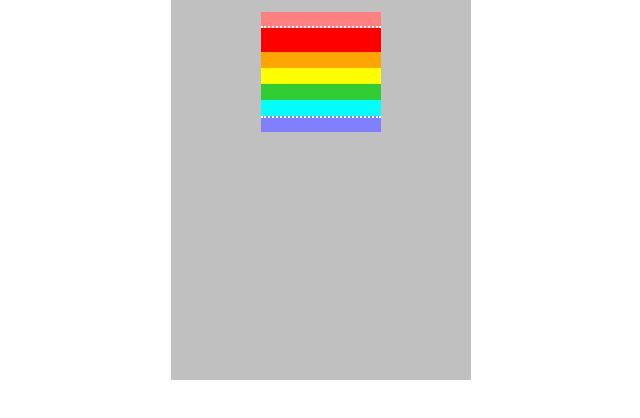
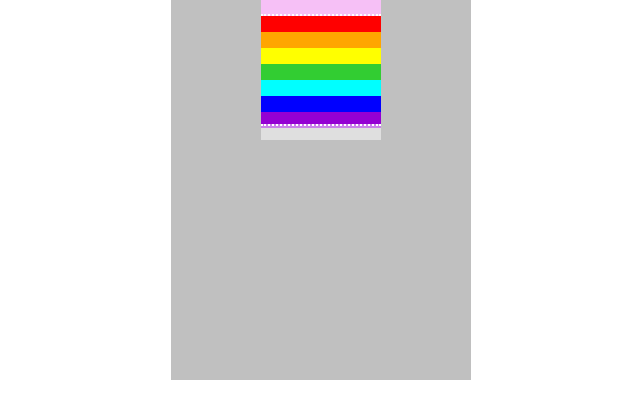
Before and after one commit to igor-colyaskin/zoomer, a website built with webpack: page src/template.html in a window 1280 px wide. Shown: the whole page, without its empty margins (319-959 px from the left). Built offline with nearby package versions, Linux system fonts and the light colour scheme.

Commit message:
for-zoomer: apply store

```diff
--- a/src/js/bll/onScrollMouseEnter.js
+++ b/src/js/bll/onScrollMouseEnter.js
@@ -1,14 +1,17 @@
-export const onScrollUpMouseEnter = ()=>{
+export const onScrollTopMouseEnter = ()=>{
     const container = document.querySelector('.container')
     const coordinatesContainer = container.getBoundingClientRect()
 
-    container.style.top = `${coordinatesContainer.y + 4}px`
+    container.style.top = `${coordinatesContainer.y + 16}px`
 
-    console.log(coordinatesContainer.x, coordinatesContainer.y)
+    console.log(coordinatesContainer.y)
     // const window = document.querySelector('.window')
     // const coordinatesWindow = window.getBoundingClientRect()
     // console.log(coordinatesWindow.x, coordinatesWindow.y)
 }
-export const onScrollDownMouseEnter = ()=>{
-    console.log('down scroll')
+export const onScrollBottomMouseEnter = ()=>{
+    const container = document.querySelector('.container')
+    const coordinatesContainer = container.getBoundingClientRect()
+
+    container.style.top = `${coordinatesContainer.y - 16}px`
 }
--- a/src/js/bll/store.js
+++ b/src/js/bll/store.js
@@ -1,20 +1,17 @@
-
-const store = {
+export const store = {
     _state: {
-    common: {
-      theme: 'light',
-      currentPage: 'home',
+        shift: 16,
+        currentHighElement: 0,
+        windowHeight: 140,
+        elementHeight: 2,
+        elementNubmer: 100,
     },
-    aboutPage: {
-      messages: [],
-      newInputText: ''
-    }
+    getState() {
+        return this._state
     },
-  getState() { return this._state },
     //
     // dispatch(action) {
     //   this._state.common = commonReducer(this._state.common, action, this)
     //   this._state.aboutPage = aboutPageReducer(this._state.aboutPage, action)
     // }
 }
-export default store
--- /dev/null
+++ b/src/js/components/ListContainer.js
@@ -0,0 +1,20 @@
+import {store} from '../bll/store'
+
+export const ListContainer = () => {
+    const {shift} = store.getState()
+
+
+    const container = document.createElement('div')
+    container.classList.add('container')
+    container.style.top = `${shift}px`
+
+    const arr = Array(7).fill(0)
+    arr.map((element, index) => {
+        const div = document.createElement('div')
+        div.classList.add('point')
+        div.classList.add('low')
+        div.setAttribute('id', `point-${index + 1}`)
+        container.append(div)
+    })
+    return container
+}
--- a/src/js/components/Page.js
+++ b/src/js/components/Page.js
@@ -1,39 +1,13 @@
 import '../../styles/scss/style.scss'
 import {onPointMouseEnter} from "../bll/onPointMouseEnter";
-import {onScrollDownMouseEnter, onScrollUpMouseEnter} from "../bll/onScrollMouseEnter";
+import {onScrollTopMouseEnter, onScrollBottomMouseEnter} from "../bll/onScrollMouseEnter";
+import {Window} from './Window.js'
 
 export default function (store) {
     const wrapper = document.createElement('div')
     wrapper.classList.add('wrapper')
 
-    const window = document.createElement('div')
-    window.classList.add('window')
-
-    const container = document.createElement('div')
-    container.classList.add('container')
-
-    const scrollUp = document.createElement('div')
-    scrollUp.classList.add('scroll')
-    scrollUp.classList.add('scroll-up')
-    scrollUp.addEventListener('mouseenter', onScrollUpMouseEnter)
-
-    const scrollDown = document.createElement('div')
-    scrollDown.classList.add('scroll')
-    scrollDown.classList.add('scroll-down')
-    scrollDown.addEventListener('mouseenter', onScrollDownMouseEnter)
-
-    window.append(container, scrollUp, scrollDown)
-
-    const arr = Array(7).fill(0)
-    arr.map((element, index) => {
-        const div = document.createElement('div')
-        div.classList.add('point')
-        const size = index ? 'low' : 'high'
-        div.classList.add(size)
-        div.setAttribute('id', `point-${index + 1}`)
-        div.addEventListener('mouseenter', () => onPointMouseEnter(index + 1))
-        container.append(div)
-    })
+    const window = Window()
     wrapper.append(window)
     return wrapper
 }
--- a/src/js/components/Window.js
+++ b/src/js/components/Window.js
@@ -1,19 +1,23 @@
-import {onScrollDownMouseEnter, onScrollUpMouseEnter} from "../bll/onScrollMouseEnter";
+import {onScrollTopMouseEnter, onScrollBottomMouseEnter} from "../bll/onScrollMouseEnter";
+import {ListContainer} from './ListContainer'
+import {store} from '../bll/store'
 
 export const Window = () => {
+    const {windowHeight} = store.getState()
     const window = document.createElement('div')
     window.classList.add('window')
+    window.style.height = `${windowHeight}px`
 
-    const scrollUp = document.createElement('div')
-    scrollUp.classList.add('scroll')
-    scrollUp.classList.add('scroll-up')
-    scrollUp.addEventListener('mouseenter', onScrollUpMouseEnter)
+    const scrollTop = document.createElement('div')
+    scrollTop.classList.add('scroll')
+    scrollTop.classList.add('scroll-top')
+    scrollTop.addEventListener('mouseenter', onScrollTopMouseEnter)
 
-    const scrollDown = document.createElement('div')
-    scrollDown.classList.add('scroll')
-    scrollDown.classList.add('scroll-down')
-    scrollDown.addEventListener('mouseenter', onScrollDownMouseEnter)
+    const scrollBottom = document.createElement('div')
+    scrollBottom.classList.add('scroll')
+    scrollBottom.classList.add('scroll-bottom')
+    scrollBottom.addEventListener('mouseenter', onScrollBottomMouseEnter)
 
-    window.append(scrollUp, scrollDown)
+    window.append(ListContainer(), scrollTop, scrollBottom)
     return window
 }
--- a/src/styles/scss/layout/_list.scss
+++ b/src/styles/scss/layout/_list.scss
@@ -50,12 +50,12 @@
   box-sizing: border-box;
 }
 
-.scroll-up {
+.scroll-top {
   top: 0;
   border-bottom: 2px dotted white;
 }
 
-.scroll-down {
+.scroll-bottom {
   bottom: 0;
   border-top: 2px dotted white;
 }
--- a/src/styles/scss/layout/_page.scss
+++ b/src/styles/scss/layout/_page.scss
@@ -2,12 +2,10 @@
   height: 380px;
   width: 300px;
   margin: 0 auto;
-  padding: 12px;
   background: silver;
 }
 .window{
   position: relative;
-  height: 120px;
   width: 120px;
   margin: 0 auto;
   background: violet;
```
Lines whose indentation alone changed are shown as unchanged.
